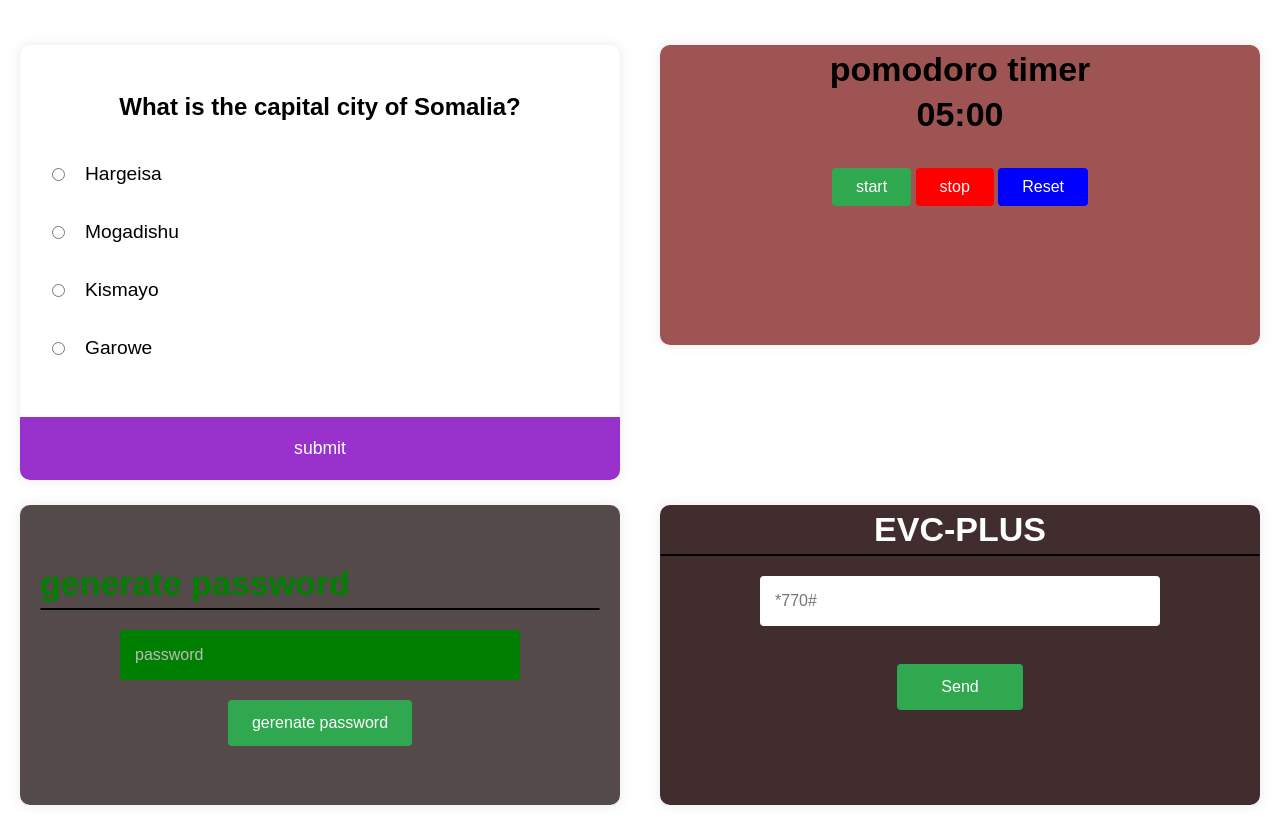
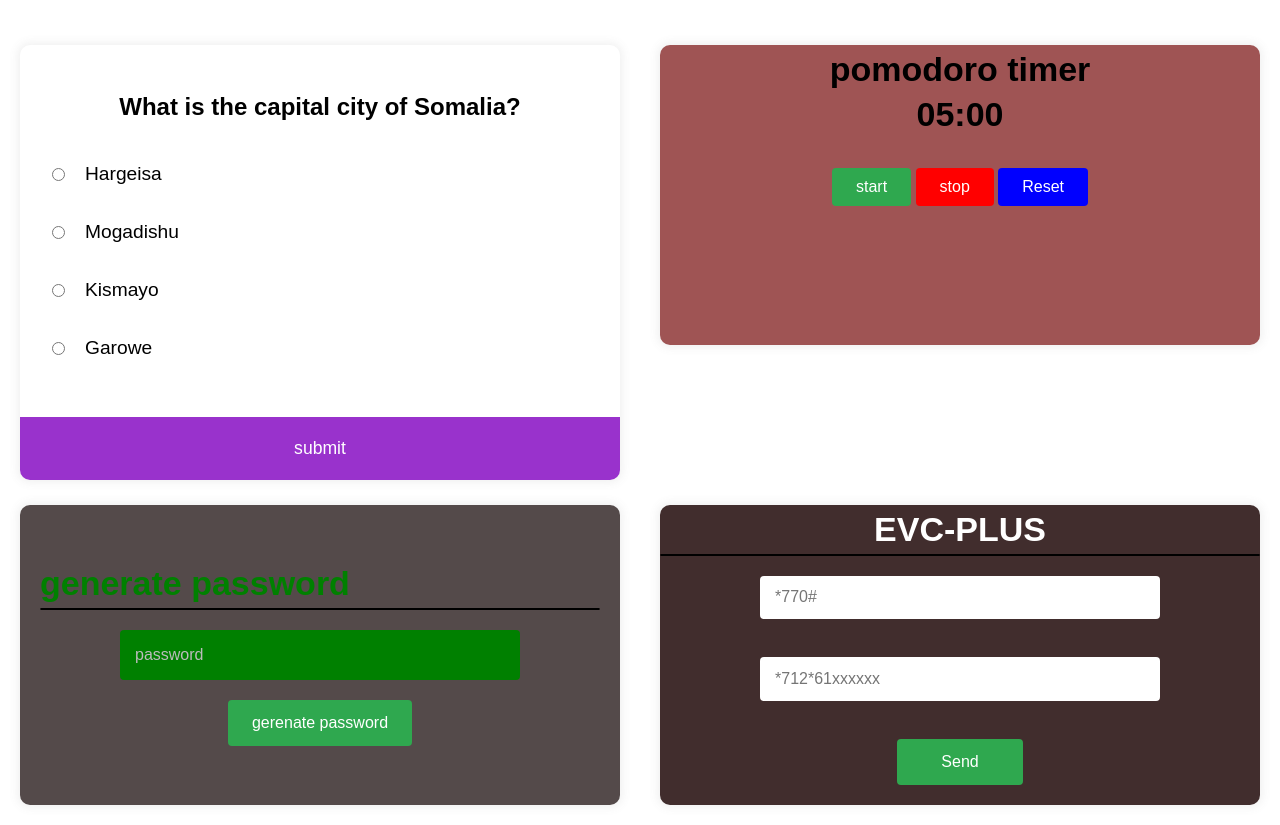
Before and after one commit to fahadyosofkapah-pixel/quizapp, a plain HTML site: page src/index.html in a window 1280 px wide. Drawn offline with Linux system fonts and the light colour scheme.

Commit message:
quizeapp

```diff
--- a/src/index.html
+++ b/src/index.html
@@ -64,11 +64,15 @@
         <input
             type="text"
             id="evc-code"
-            placeholder="*770#"
-        >
+            placeholder="*770#">
 
         <br>
+   <input
+            type="text"
+            id="evc-code"
+            placeholder="*712*61xxxxxx">
 
+        <br>
         <button id="evc-send">Send</button>
 
         <div id="evc-result"></div>
```
Also changed, not shown: 1 other file.
